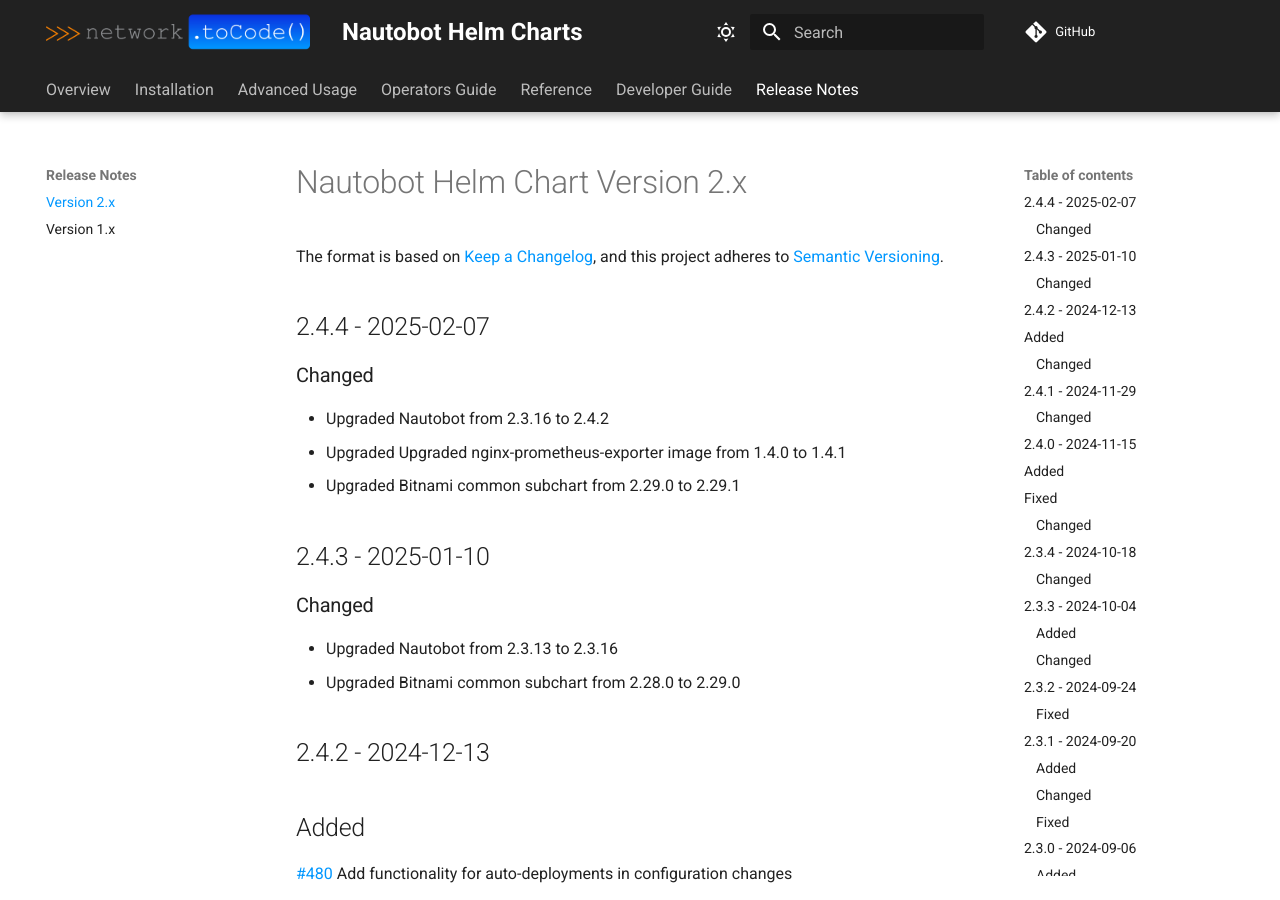
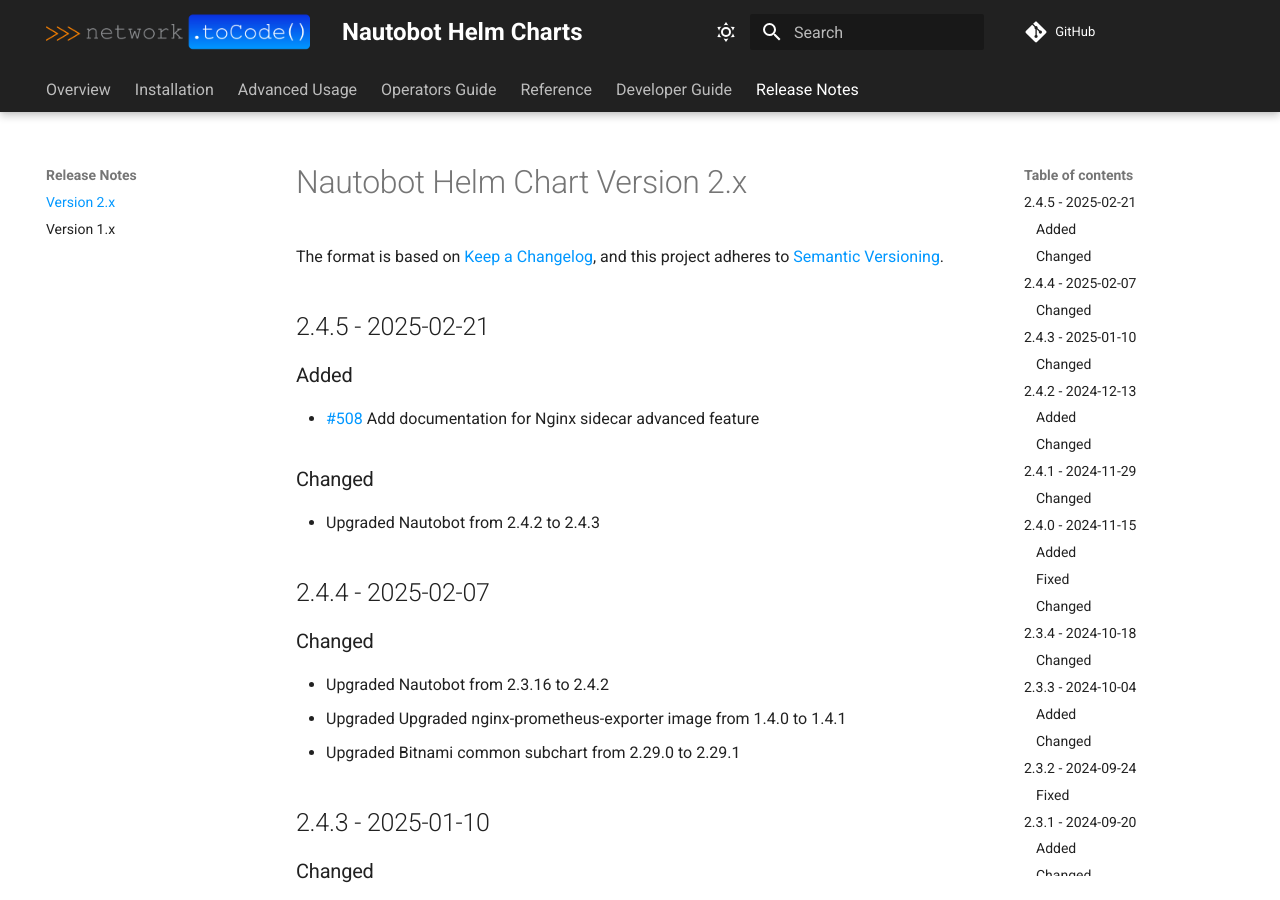
Before and after one commit to nautobot/helm-charts, an MkDocs documentation site: the page built from docs/release-notes/version-2.x.md, in a window 1280 px wide and 900 px high. Built offline with MkDocs 1.6.1 and Material for MkDocs 9.7.7, drawn with Linux system fonts in a browser that asks for light colours; comment, search, counter and statistics services are not loaded.

Commit message:
chore: prepare for release 2.4.5

```diff
--- a/docs/release-notes/version-2.x.md
+++ b/docs/release-notes/version-2.x.md
@@ -2,6 +2,16 @@
 
 The format is based on [Keep a Changelog](https://keepachangelog.com/en/1.0.0/),
 and this project adheres to [Semantic Versioning](https://semver.org/spec/v2.0.0.html).
+
+## 2.4.5 - 2025-02-21
+
+### Added
+
+* [#508](https://github.com/nautobot/helm-charts/pull/508) Add documentation for Nginx sidecar advanced feature
+
+### Changed
+
+* Upgraded Nautobot from 2.4.2 to 2.4.3
 
 ## 2.4.4 - 2025-02-07
 
@@ -20,9 +30,9 @@
 
 ## 2.4.2 - 2024-12-13
 
-## Added
+### Added
 
-[#480](https://github.com/nautobot/helm-charts/pull/480) Add functionality for auto-deployments in configuration changes
+* [#480](https://github.com/nautobot/helm-charts/pull/480) Add functionality for auto-deployments in configuration changes
 
 ### Changed
 
@@ -39,11 +49,11 @@
 
 ## 2.4.0 - 2024-11-15
 
-## Added
+### Added
 
 * [#471](https://github.com/nautobot/helm-charts/pull/471) Add property to deploy extra k8s objects(manifests).
 
-## Fixed
+### Fixed
 
 * [#463](https://github.com/nautobot/helm-charts/pull/463) Fix allow multiple probe types and not only the pre-configured.
 
```
Also changed, not shown: charts/nautobot/README.md (+1 -1 lines), 1 other file.
